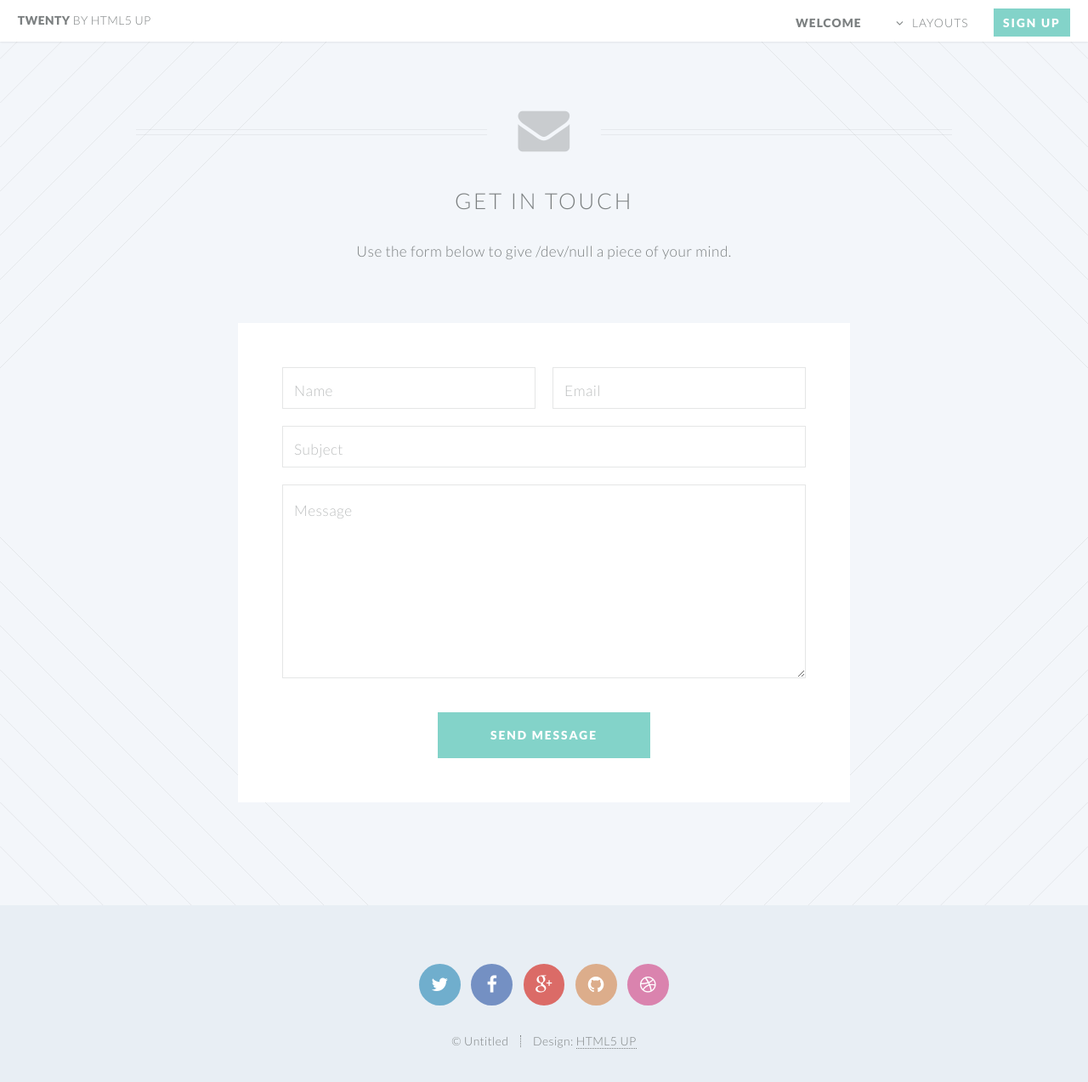
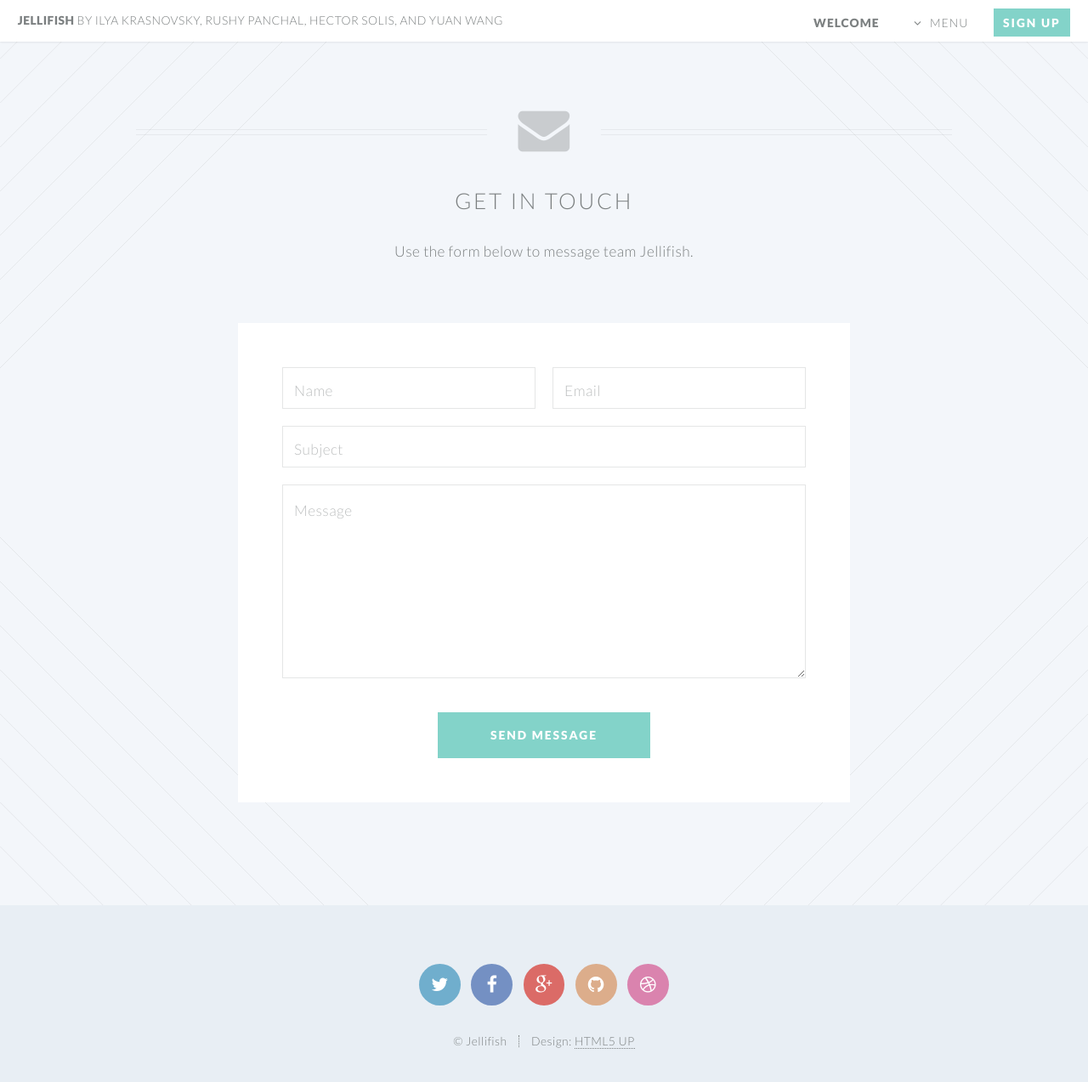
Before and after one commit to yuanagain/jellifish, a Jekyll site: the page contact.html, which Jekyll copies as it is, in a window 1280 px wide and 1301 px high. Shown: the top 1273 px of the window at 85% size. Built offline with Jekyll 4.4.1, drawn with Linux system fonts in a browser that asks for light colours.

Commit message:
Improved menu and Navigation
Added better menu navigation. Also made some small changes to
contact.html and signup.html, still need to make sure that submitting
those forms actually do something.

```diff
--- a/contact.html
+++ b/contact.html
@@ -6,7 +6,7 @@
 -->
 <html>
 	<head>
-		<title>Contact - Twenty by HTML5 UP</title>
+		<title>Contact - Jellifish</title>
 		<meta charset="utf-8" />
 		<meta name="viewport" content="width=device-width, initial-scale=1" />
 		<!--[if lte IE 8]><script src="assets/js/ie/html5shiv.js"></script><![endif]-->
@@ -19,27 +19,24 @@
 
 			<!-- Header -->
 				<header id="header">
-					<h1 id="logo"><a href="index.html">Twenty <span>by HTML5 UP</span></a></h1>
+					<h1 id="logo"><a href="index.html">Jellifish <span>by Ilya Krasnovsky, Rushy Panchal, Hector Solis, and Yuan Wang</span></a></h1>
 					<nav id="nav">
 						<ul>
 							<li class="current"><a href="index.html">Welcome</a></li>
 							<li class="submenu">
-								<a href="#">Layouts</a>
+								<a href="#">Menu</a>
 								<ul>
-									<li><a href="left-sidebar.html">Left Sidebar</a></li>
-									<li><a href="right-sidebar.html">Right Sidebar</a></li>
-									<li><a href="no-sidebar.html">No Sidebar</a></li>
 									<li><a href="contact.html">Contact</a></li>
-									<li class="submenu">
-										<a href="#">Submenu</a>
+									<li><a href="#main">About</a></li>
+									<li><a href="#mockups">Mockups</a></li>
+									<li><a href="#team">Team</a></li>
+									<li><a href="#awards">Awards</a></li>
+									<!-- <li class="submenu">
+										<a href="#">More</a>
 										<ul>
-											<li><a href="#">Dolore Sed</a></li>
-											<li><a href="#">Consequat</a></li>
-											<li><a href="#">Lorem Magna</a></li>
-											<li><a href="#">Sed Magna</a></li>
-											<li><a href="#">Ipsum Nisl</a></li>
+											<li><a href="contact.html">Contact</a></li>
 										</ul>
-									</li>
+									</li> -->
 								</ul>
 							</li>
 							<li><a href="#" class="button special">Sign Up</a></li>
@@ -53,7 +50,7 @@
 					<header class="special container">
 						<span class="icon fa-envelope"></span>
 						<h2>Get In Touch</h2>
-						<p>Use the form below to give /dev/null a piece of your mind.</p>
+						<p>Use the form below to message team Jellifish.</p>
 					</header>
 
 					<!-- One -->
@@ -99,14 +96,14 @@
 
 					<ul class="icons">
 						<li><a href="#" class="icon circle fa-twitter"><span class="label">Twitter</span></a></li>
-						<li><a href="#" class="icon circle fa-facebook"><span class="label">Facebook</span></a></li>
+						<li><a href="https://www.facebook.com/getjellifish" class="icon circle fa-facebook"><span class="label">Facebook</span></a></li>
 						<li><a href="#" class="icon circle fa-google-plus"><span class="label">Google+</span></a></li>
 						<li><a href="#" class="icon circle fa-github"><span class="label">Github</span></a></li>
 						<li><a href="#" class="icon circle fa-dribbble"><span class="label">Dribbble</span></a></li>
 					</ul>
 
 					<ul class="copyright">
-						<li>&copy; Untitled</li><li>Design: <a href="http://html5up.net">HTML5 UP</a></li>
+						<li>&copy; Jellifish</li><li>Design: <a href="http://html5up.net">HTML5 UP</a></li>
 					</ul>
 
 				</footer>
```
Also changed, not shown: index.html (+24 -18 lines), signup.html (added, +114 -0 lines), 2 other files.
